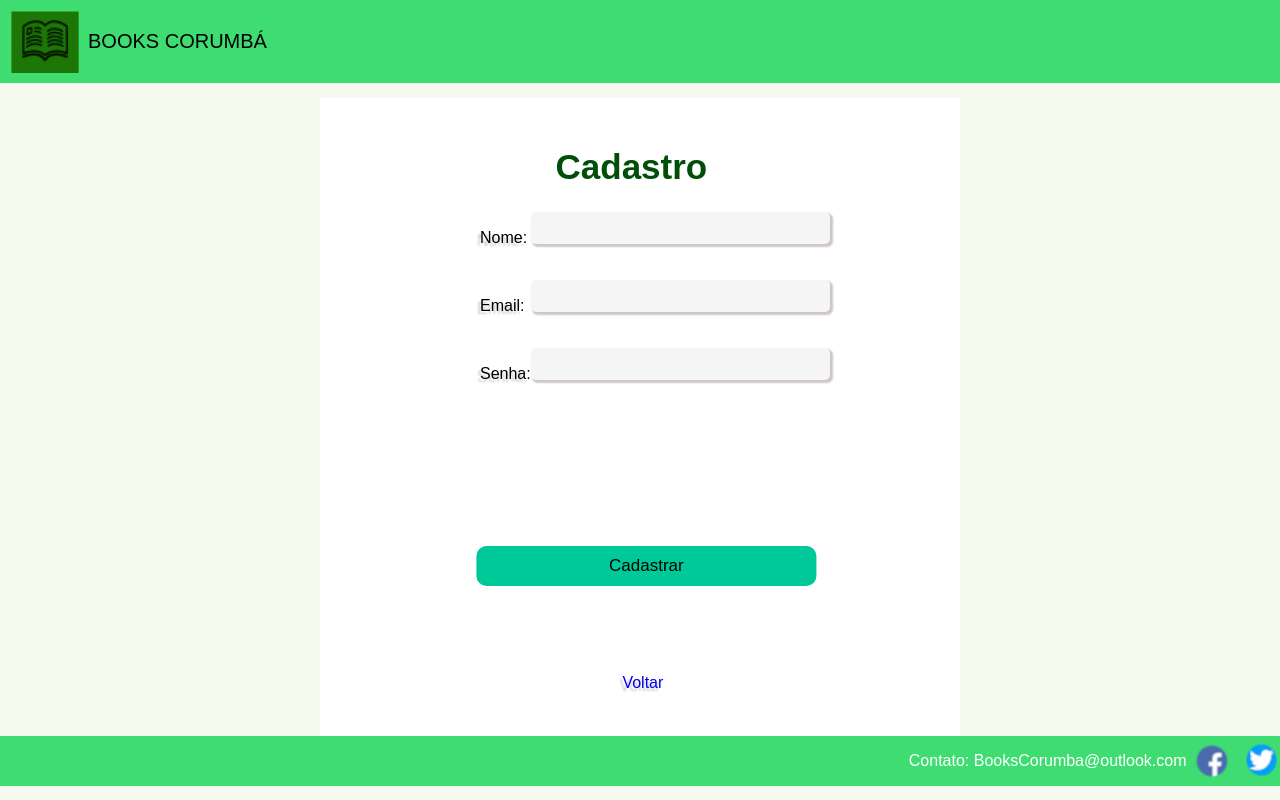
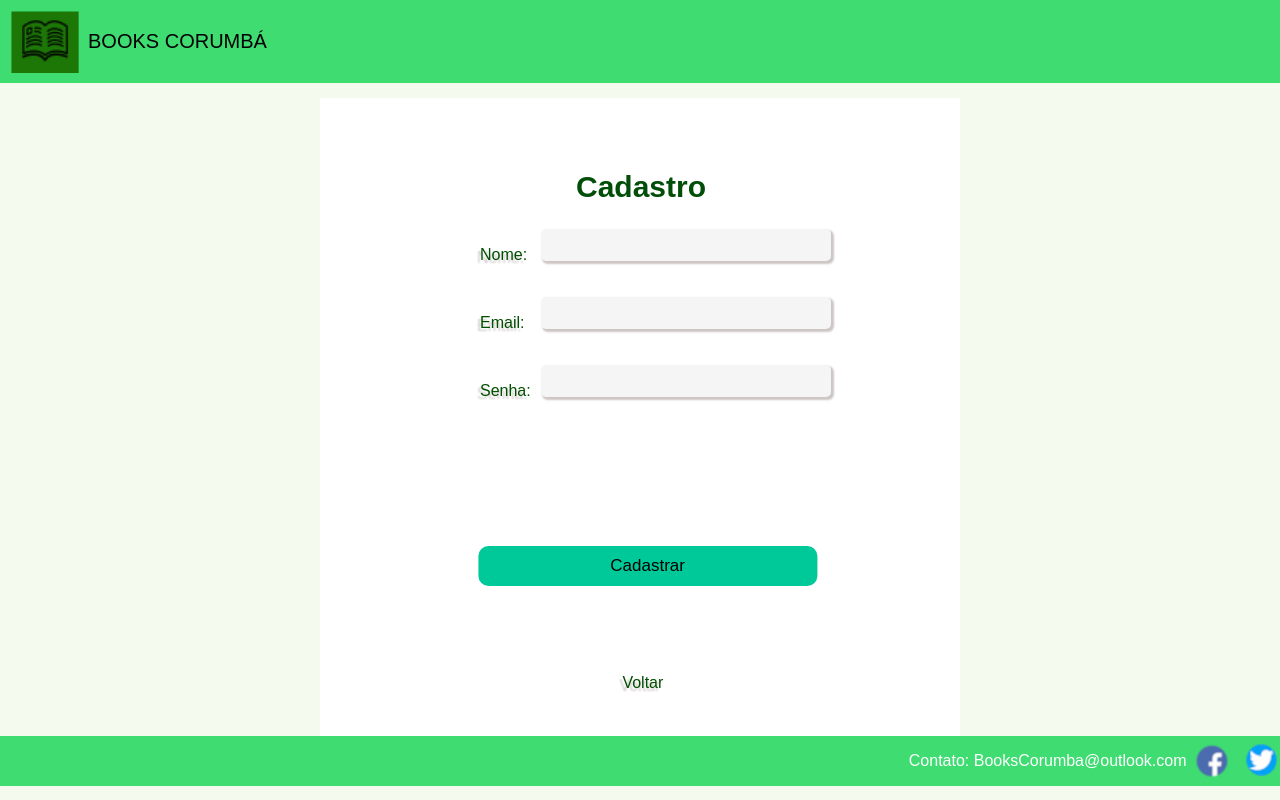
Before and after one commit to Higor335/BooksCorumba, a React (Vite) app in the folder vite-project/: page /Cadastro in a window 1280 px wide. Built offline with nearby package versions, Linux system fonts and the light colour scheme.

Commit message:
feat: :art: aprimorando a estrutura e a estilização
aprimorando a estrutura html da tela de cadastro e acrescentando movimentação nos botões e inputs.

```diff
--- a/vite-project/src/App.tsx
+++ b/vite-project/src/App.tsx
@@ -4,7 +4,11 @@ import FrameSI from './Components/FrameSI/FrameSI'
 import Login from './Components/Login/Login'
 import Cadastro from './Components/Cadastro/Cadastro'
 
-
+/*adicionar Route
+<Route path='/Login' element={<Login />} />
+<Route path='/Vendas' element={<Vendas />} />
+<Route path='/Produto' element={<Produto />} />
+*/
 function App() {
   return (
     <Router>
--- a/vite-project/src/Components/Cadastro/Cadastro.tsx
+++ b/vite-project/src/Components/Cadastro/Cadastro.tsx
@@ -10,11 +10,11 @@ export default function Cadastro(){
             <div className="BarraMeio">
                 <h2>Cadastro</h2>
                 <p>Nome:</p>
-                <input></input>
+                <input type={"text"} name="nome"></input>
                 <p>Email:</p>
-                <input></input>
+                <input type={"email"} name="email"></input>
                 <p>Senha:</p>
-                <input></input>
+                <input type={"password"} name="senha"></input>
                 <button className="Button">Cadastrar</button>
                 <Link className="Link" to={'/'}><p>Voltar</p></Link>
             </div>
--- a/vite-project/src/Components/Login/Login.tsx
+++ b/vite-project/src/Components/Login/Login.tsx
@@ -15,7 +15,7 @@ export default function Login(){
                 <h2>LOGIN</h2>
 
                 <form action="">
-                    <label htmlFor="">E-mail: </label>
+                    <label>E-mail: </label>
                     <input type="email" name="email" /><br/>
                     <label>Senha: </label>
                     <input type="password" /><br />
--- a/vite-project/src/Components/Styles/Cadastro.scss
+++ b/vite-project/src/Components/Styles/Cadastro.scss
@@ -21,27 +21,27 @@
 
     h2{
         position: relative;
-        top: 3%;
-        left: 36.8%;
+        top: 7%;
+        left: 40%;
         color: rgb(0,78,8);
-        font-size: 35px;
-
+        font-size: 30px;
     }
 
     p{
         position: relative;
         width: 50%;
-        top: 5%;
+        top: 9.55%;
         left: 25%;
         font-size: 16px;
         text-shadow: -3px 3px 2px rgb(208, 201, 201);
+        color: rgb(1, 79, 1);
     }
 
     input{
         position: relative;
-        top:-1.7%;
-        left: 53%;
-        width: 289px;
+        top:3%;
+        left: 54.5%;
+        width: 280px;
         height: 30px;
         margin: -20%;
         border-radius: 5px;
@@ -51,10 +51,14 @@
         box-shadow: 2px 2px 2px 1px rgb(206, 197, 197);
         outline: 0;
     }
+    input:hover{
+        left: 53%;
+        width: 300px;
+    }
 
     button{
         position: absolute;
-        left: 51%;
+        left: 51.2%;
         top: 67%;
         width: 53%;
         height: 40px;
@@ -65,4 +69,9 @@
         background-color: #00c999;
     }
 
+    button:hover{
+        width: 56%;
+        font-weight: bolder;
+    }
+
 }
```
